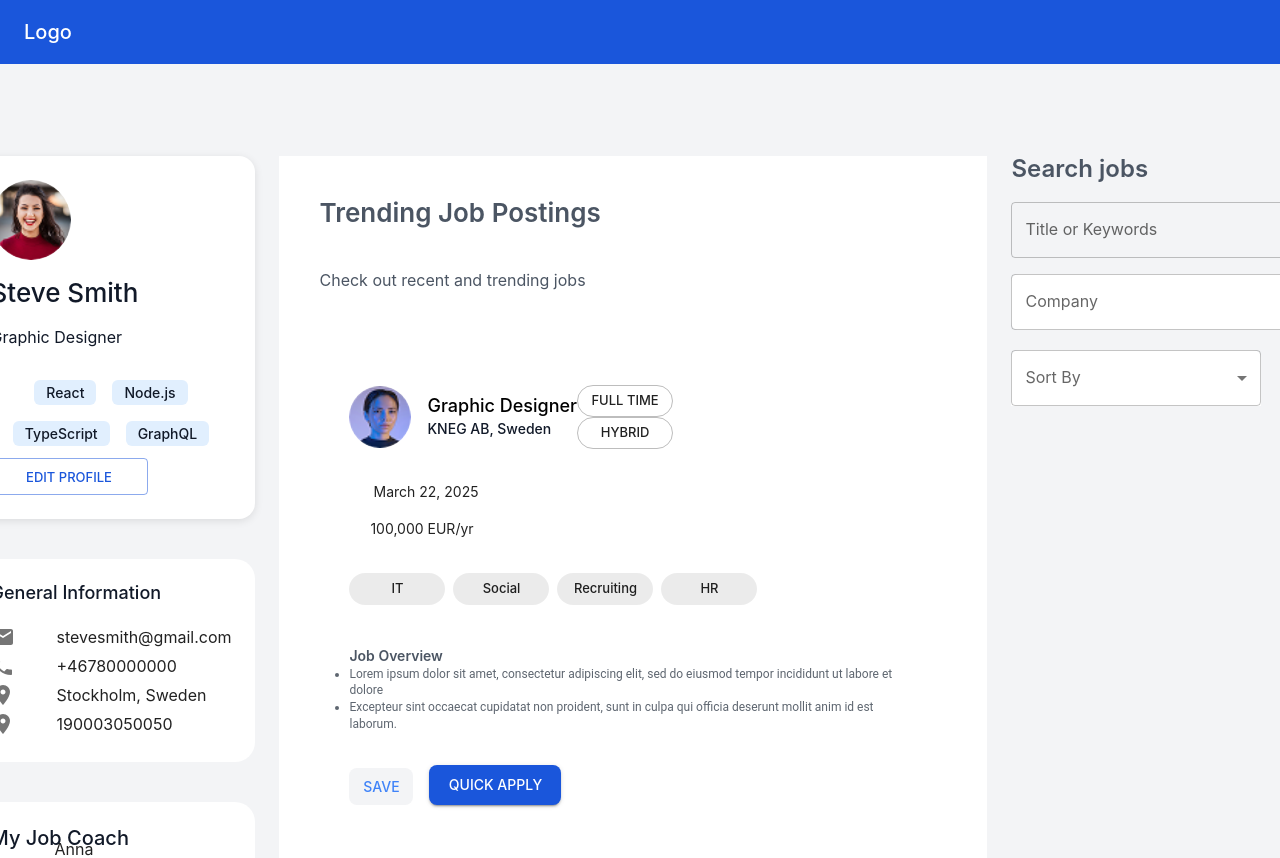
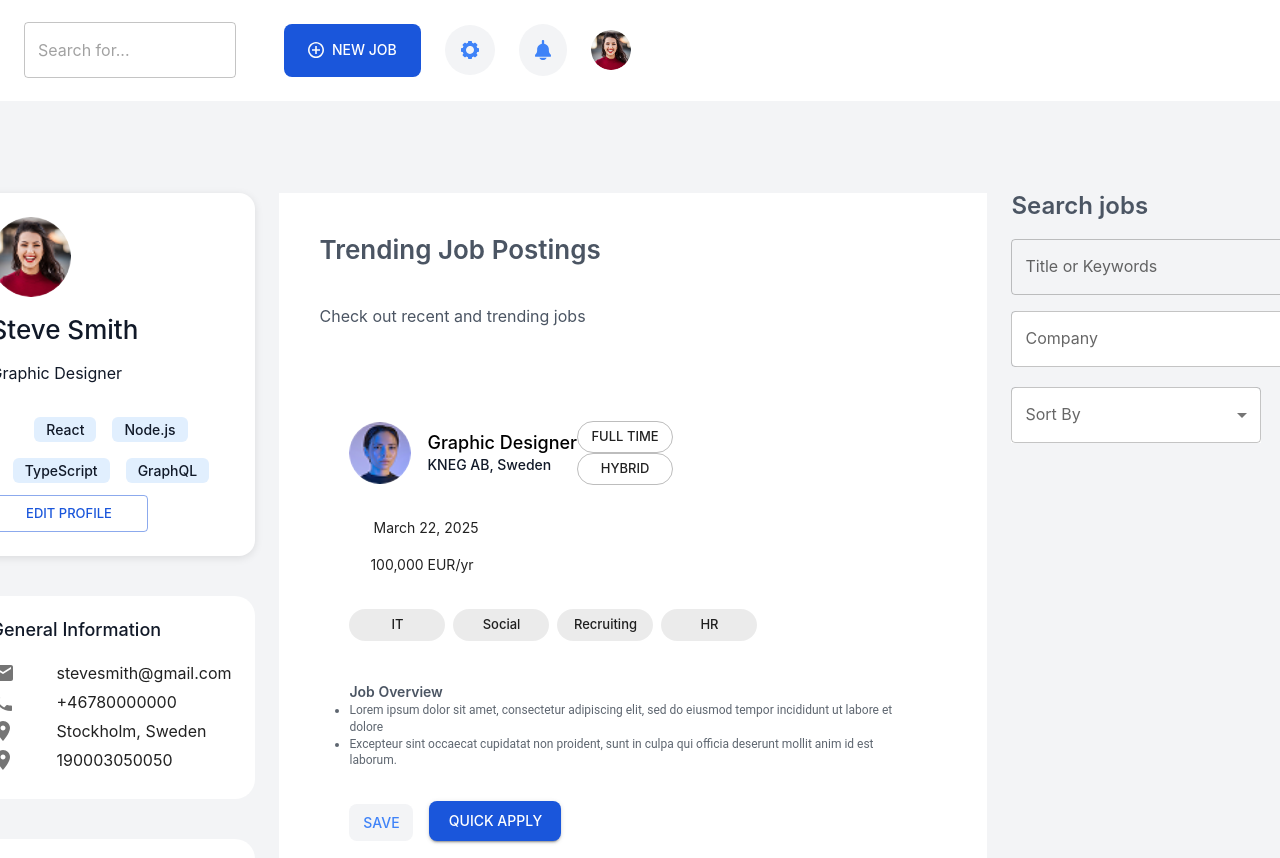
Before and after one commit to Kamran0925/job-platform-demo, a Next.js app: page /user/jobs in a window 1280 px wide. Shown: the top 858 px of the page. Built offline with nearby package versions, Linux system fonts and the light colour scheme; some icons are missing.

Commit message:
Update header component

```diff
--- /dev/null
+++ b/src/components/Header/Header.module.css
@@ -0,0 +1,47 @@
+.container {
+  padding: 24px 0px;
+  background-color: #fff;
+  overflow-x: auto;
+}
+
+.subContainer {
+  display: flex;
+  max-width: 1200px;
+  justify-content: flex-start;
+  align-items: center;
+  gap: 24px;
+}
+
+.subContainer .inputField {
+  display: flex;
+  flex-direction: row;
+  align-items: center;
+  padding: 14px 24px;
+  gap: 8px;
+  width: 260px;
+  height: 52px;
+  border: none;
+  border-radius: 8px;
+}
+
+.container .btn {
+  display: flex;
+  flex-direction: row;
+  justify-content: center;
+  align-items: center;
+  padding: 14px 24px;
+  gap: 8px;
+
+  background: #1a56db;
+  border-radius: 8px;
+  color: #fff;
+}
+
+.iconContainer {
+  display: flex;
+  align-items: center;
+  justify-content: center;
+  border-radius: 100%;
+  padding: 16px;
+  background-color: #f3f4f6;
+}
--- a/src/components/Header/Header.tsx
+++ b/src/components/Header/Header.tsx
@@ -1,19 +1,31 @@
-import { AppBar, Toolbar, Typography, Box } from "@mui/material";
+import { Avatar, Box, Button, TextField } from "@mui/material";
+import Image from "next/image";
+import styles from "./Header.module.css";
 
-interface HeaderProps {
-  title: string;
-}
-
-export default function Header({ title }: HeaderProps) {
+export default function Header() {
   return (
-    <AppBar position="static" color="primary" elevation={1}>
-      <Toolbar>
-        <Box flexGrow={1}>
-          <Typography variant="h6" component="div">
-            {title}
-          </Typography>
+    <Box className={styles.container}>
+      <Box className={styles.subContainer}>
+        <TextField className={styles.inputField} placeholder="Search for..." />
+        <Button className={styles.btn}>
+          <Image src="/assets/plus.svg" alt="plus" width={16} height={16} />
+          New Job
+        </Button>{" "}
+        <Box className={styles.iconContainer}>
+          <Image
+            src="/assets/settings.svg"
+            alt="settings"
+            width={18}
+            height={18}
+          />
         </Box>
-      </Toolbar>
-    </AppBar>
+        <Box className={styles.iconContainer}>
+          <Image src="/assets/bell.svg" alt="bell" width={16} height={20} />
+        </Box>
+        <Box>
+          <Avatar src="/assets/profile-picture-1.png" alt="profile" />
+        </Box>
+      </Box>
+    </Box>
   );
 }
```
